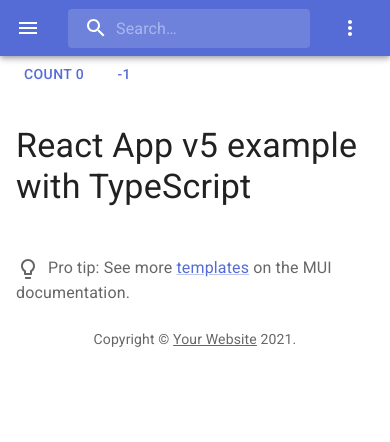
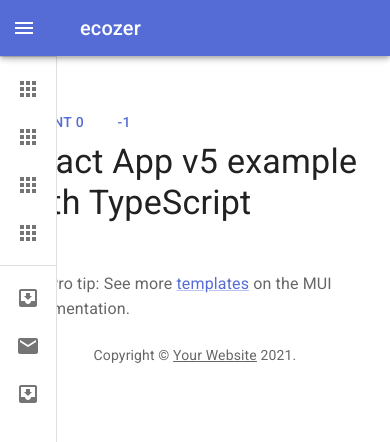
Before and after one commit to mhoehne/ecozer.io, a React (Create React App) app: page / in a window 390 px wide. Shown: the top 442 px of the page. Built offline with nearby package versions, Linux system fonts and the light colour scheme.

Commit message:
added sidebar with icons

```diff
--- a/src/App.tsx
+++ b/src/App.tsx
@@ -8,6 +8,7 @@
 import AppBar from './AppBar';
 import { Button } from '@mui/material';
 
+import IconSidebar from './IconSidebar';
 
 
 
@@ -26,10 +27,12 @@
 
   return (
     <> {/* fragment */}
-    <AppBar/><Container maxWidth="sm">
+    <Container maxWidth="sm">
+
+    <IconSidebar></IconSidebar>
+    <Box sx={{ my: 0 }}>
       <Button onClick={incrementCounter} >Count {count}</Button>
       <Button onClick={decreaseCounter} >-1</Button>
-    <Box sx={{ my: 4 }}>
       <Typography variant="h4" component="h1" gutterBottom>
         React App v5 example with TypeScript
       </Typography>
--- a/src/AppBar.tsx
+++ b/src/AppBar.tsx
@@ -15,6 +15,7 @@
 import MailIcon from '@mui/icons-material/Mail';
 import NotificationsIcon from '@mui/icons-material/Notifications';
 import MoreIcon from '@mui/icons-material/MoreVert';
+import IconSidebar from './IconSidebar';
 
 const Search = styled('div')(({ theme }) => ({
   position: 'relative',
@@ -121,8 +122,8 @@
       onClose={handleMobileMenuClose}
     >
       <MenuItem>
-        <IconButton size="large" aria-label="show 4 new mails" color="inherit">
-          <Badge badgeContent={4} color="error">
+        <IconButton size="large" aria-label="show 1 new mails" color="inherit">
+          <Badge badgeContent={1} color="error">
             <MailIcon />
           </Badge>
         </IconButton>
@@ -131,10 +132,10 @@
       <MenuItem>
         <IconButton
           size="large"
-          aria-label="show 17 new notifications"
+          aria-label="show 1 new notifications"
           color="inherit"
         >
-          <Badge badgeContent={17} color="error">
+          <Badge badgeContent={1} color="error">
             <NotificationsIcon />
           </Badge>
         </IconButton>
--- /dev/null
+++ b/src/IconSidebar.tsx
@@ -0,0 +1,163 @@
+import * as React from 'react';
+import { styled, useTheme, Theme, CSSObject } from '@mui/material/styles';
+import Box from '@mui/material/Box';
+import MuiDrawer from '@mui/material/Drawer';
+import MuiAppBar, { AppBarProps as MuiAppBarProps } from '@mui/material/AppBar';
+import Toolbar from '@mui/material/Toolbar';
+import List from '@mui/material/List';
+import CssBaseline from '@mui/material/CssBaseline';
+import Typography from '@mui/material/Typography';
+import Divider from '@mui/material/Divider';
+import IconButton from '@mui/material/IconButton';
+import MenuIcon from '@mui/icons-material/Menu';
+import ChevronLeftIcon from '@mui/icons-material/ChevronLeft';
+import ChevronRightIcon from '@mui/icons-material/ChevronRight';
+import ListItem from '@mui/material/ListItem';
+import ListItemIcon from '@mui/material/ListItemIcon';
+import ListItemText from '@mui/material/ListItemText';
+import InboxIcon from '@mui/icons-material/MoveToInbox';
+import MailIcon from '@mui/icons-material/Mail';
+import AppsIcon from '@mui/icons-material/Apps';
+import SearchIcon from '@mui/icons-material/Search';
+import { Apps } from '@mui/icons-material';
+
+const drawerWidth = 240;
+
+const openedMixin = (theme: Theme): CSSObject => ({
+  width: drawerWidth,
+  transition: theme.transitions.create('width', {
+    easing: theme.transitions.easing.sharp,
+    duration: theme.transitions.duration.enteringScreen,
+  }),
+  overflowX: 'hidden',
+});
+
+const closedMixin = (theme: Theme): CSSObject => ({
+  transition: theme.transitions.create('width', {
+    easing: theme.transitions.easing.sharp,
+    duration: theme.transitions.duration.leavingScreen,
+  }),
+  overflowX: 'hidden',
+  width: `calc(${theme.spacing(7)} + 1px)`,
+  [theme.breakpoints.up('sm')]: {
+    width: `calc(${theme.spacing(9)} + 1px)`,
+  },
+});
+
+const DrawerHeader = styled('div')(({ theme }) => ({
+  display: 'flex',
+  alignItems: 'center',
+  justifyContent: 'flex-end',
+  padding: theme.spacing(0, 1),
+  // necessary for content to be below app bar
+  ...theme.mixins.toolbar,
+}));
+
+interface AppBarProps extends MuiAppBarProps {
+  open?: boolean;
+}
+
+const AppBar = styled(MuiAppBar, {
+  shouldForwardProp: (prop) => prop !== 'open',
+})<AppBarProps>(({ theme, open }) => ({
+  zIndex: theme.zIndex.drawer + 1,
+  transition: theme.transitions.create(['width', 'margin'], {
+    easing: theme.transitions.easing.sharp,
+    duration: theme.transitions.duration.leavingScreen,
+  }),
+  ...(open && {
+    marginLeft: drawerWidth,
+    width: `calc(100% - ${drawerWidth}px)`,
+    transition: theme.transitions.create(['width', 'margin'], {
+      easing: theme.transitions.easing.sharp,
+      duration: theme.transitions.duration.enteringScreen,
+    }),
+  }),
+}));
+
+const Drawer = styled(MuiDrawer, { shouldForwardProp: (prop) => prop !== 'open' })(
+  ({ theme, open }) => ({
+    width: drawerWidth,
+    flexShrink: 0,
+    whiteSpace: 'nowrap',
+    boxSizing: 'border-box',
+    ...(open && {
+      ...openedMixin(theme),
+      '& .MuiDrawer-paper': openedMixin(theme),
+    }),
+    ...(!open && {
+      ...closedMixin(theme),
+      '& .MuiDrawer-paper': closedMixin(theme),
+    }),
+  }),
+);
+
+export default function MiniDrawer() {
+  const theme = useTheme();
+  const [open, setOpen] = React.useState(false);
+
+  const handleDrawerOpen = () => {
+    setOpen(true);
+  };
+
+  const handleDrawerClose = () => {
+    setOpen(false);
+  };
+
+  return (
+    <Box sx={{ display: 'flex' }}>
+      <CssBaseline />
+      <AppBar position="fixed" open={open}>
+        <Toolbar>
+          <IconButton
+            color="inherit"
+            aria-label="open drawer"
+            onClick={handleDrawerOpen}
+            edge="start"
+            sx={{
+              marginRight: '36px',
+              ...(open && { display: 'none' }),
+            }}
+          >
+            <MenuIcon />
+          </IconButton>
+          <Typography variant="h6" noWrap component="div">
+            ecozer
+          </Typography>
+        </Toolbar>
+      </AppBar>
+      <Drawer variant="permanent" open={open}>
+        <DrawerHeader>
+          <IconButton onClick={handleDrawerClose}>
+            {theme.direction === 'rtl' ? <ChevronRightIcon /> : <ChevronLeftIcon />}
+          </IconButton>
+        </DrawerHeader>
+        <Divider />
+        <List>
+          {['Zero Start', 'First Page', 'Second Page', 'Third Page'].map((text, index) => (
+            <ListItem button key={text}>
+              <ListItemIcon>
+                {index % 1 === 0 ? <AppsIcon/> : <MailIcon />}
+              </ListItemIcon>
+              <ListItemText primary={text} />
+            </ListItem>
+          ))}
+        </List>
+        <Divider />
+        <List>
+          {['Fourth Page', 'Fifth Page', 'Sixth Page'].map((text, index) => (
+            <ListItem button key={text}>
+              <ListItemIcon>
+                {index % 2 === 0 ? <InboxIcon /> : <MailIcon />}
+              </ListItemIcon>
+              <ListItemText primary={text} />
+            </ListItem>
+          ))}
+        </List>
+      </Drawer>
+      <Box component="main" sx={{ flexGrow: 1, p: 3 }}>
+        <DrawerHeader />
+      </Box>
+    </Box>
+  );
+}
```
